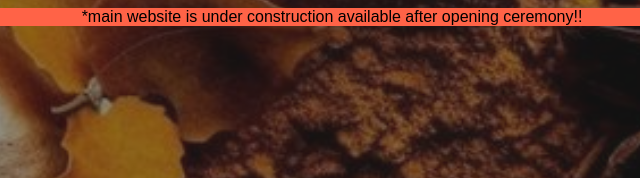
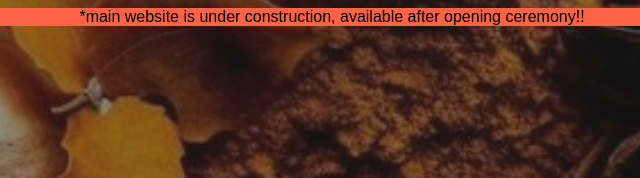
Before and after one commit to KaKashi-7/RGFRwebsite, a plain HTML site: page index.html in a window 1280 px wide. Shown: the part 579-757 px from the top of the page, 308-948 px from the left. Drawn offline with Linux system fonts and the light colour scheme; a web font is replaced by a local one.

Commit message:
Update index.html

```diff
--- a/index.html
+++ b/index.html
@@ -15,7 +15,7 @@
       <h1>Raise Grand <span> Family Restaurant</span></h1>
       <h2>Opening SOON!!</h2>
       <div class="countdown">00 :00 :00 : 00</div>
-      <p style="background-color:tomato;">*main website is under construction available after opening ceremony!!</p>
+      <p style="background-color:tomato;">*main website is under construction, available after opening ceremony!!</p>
     </div>
   </header>
   <script src="main.js"></script>
```
